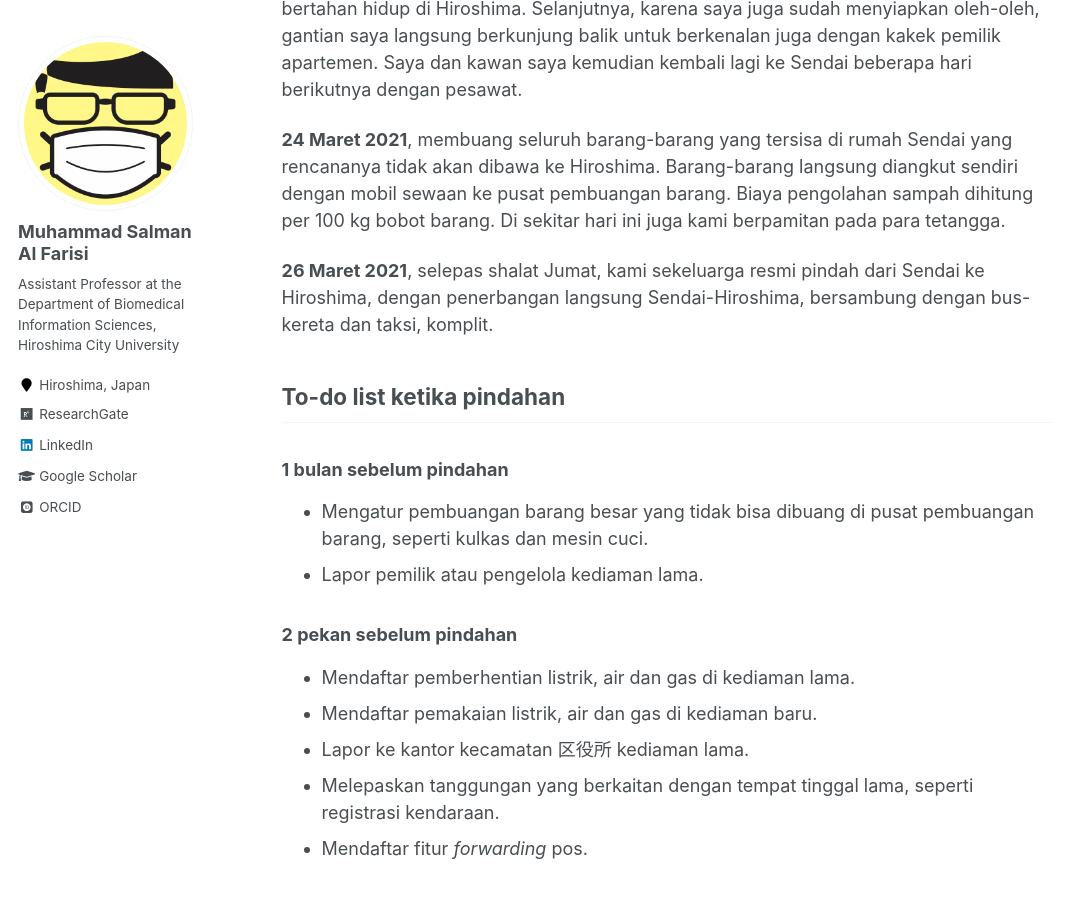
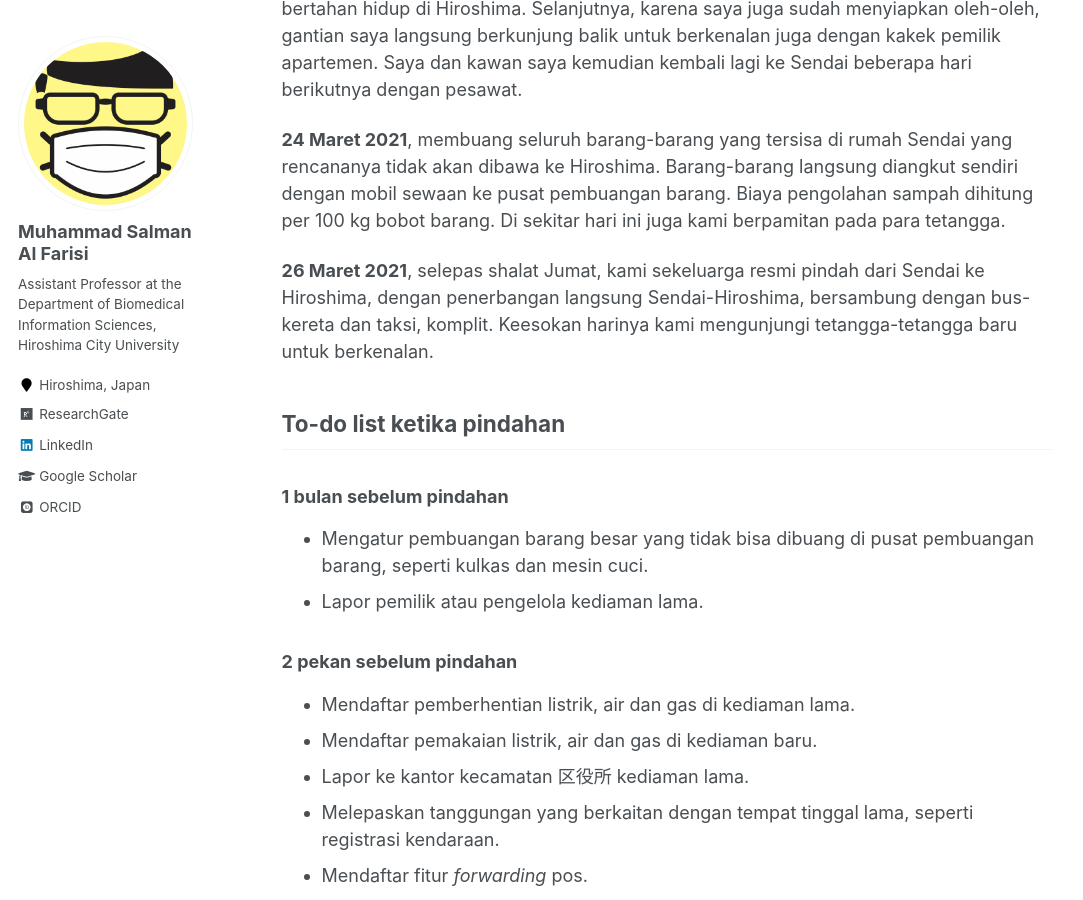
Before and after one commit to msalfarisi/msalfarisi.github.io, a Jekyll site: the page built from _posts/2021-06-14-pindah-sendai-hiroshima.md, in a window 1280 px wide and 900 px high, scrolled down 5017 px. Shown: the whole window, without its empty margins (0-1083 px from the left). Built offline with Jekyll 4.4.1, drawn with Linux system fonts in a browser that asks for light colours; some web fonts are replaced.

Commit message:
Update 2021-06-14-pindah-sendai-hiroshima.md

```diff
--- a/_posts/2021-06-14-pindah-sendai-hiroshima.md
+++ b/_posts/2021-06-14-pindah-sendai-hiroshima.md
@@ -59,7 +59,7 @@ Tidak lama setelah petugas angkut menyelesaikan tugasnya, sekitar pukul 16, bel
 
 **24 Maret 2021**, membuang seluruh barang-barang yang tersisa di rumah Sendai yang rencananya tidak akan dibawa ke Hiroshima. Barang-barang langsung diangkut sendiri dengan mobil sewaan ke pusat pembuangan barang. Biaya pengolahan sampah dihitung per 100 kg bobot barang. Di sekitar hari ini juga kami berpamitan pada para tetangga.
 
-**26 Maret 2021**, selepas shalat Jumat, kami sekeluarga resmi pindah dari Sendai ke Hiroshima, dengan penerbangan langsung Sendai-Hiroshima, bersambung dengan bus-kereta dan taksi, komplit.
+**26 Maret 2021**, selepas shalat Jumat, kami sekeluarga resmi pindah dari Sendai ke Hiroshima, dengan penerbangan langsung Sendai-Hiroshima, bersambung dengan bus-kereta dan taksi, komplit. Keesokan harinya kami mengunjungi tetangga-tetangga baru untuk berkenalan.
 
 ## To-do list ketika pindahan
 
```
